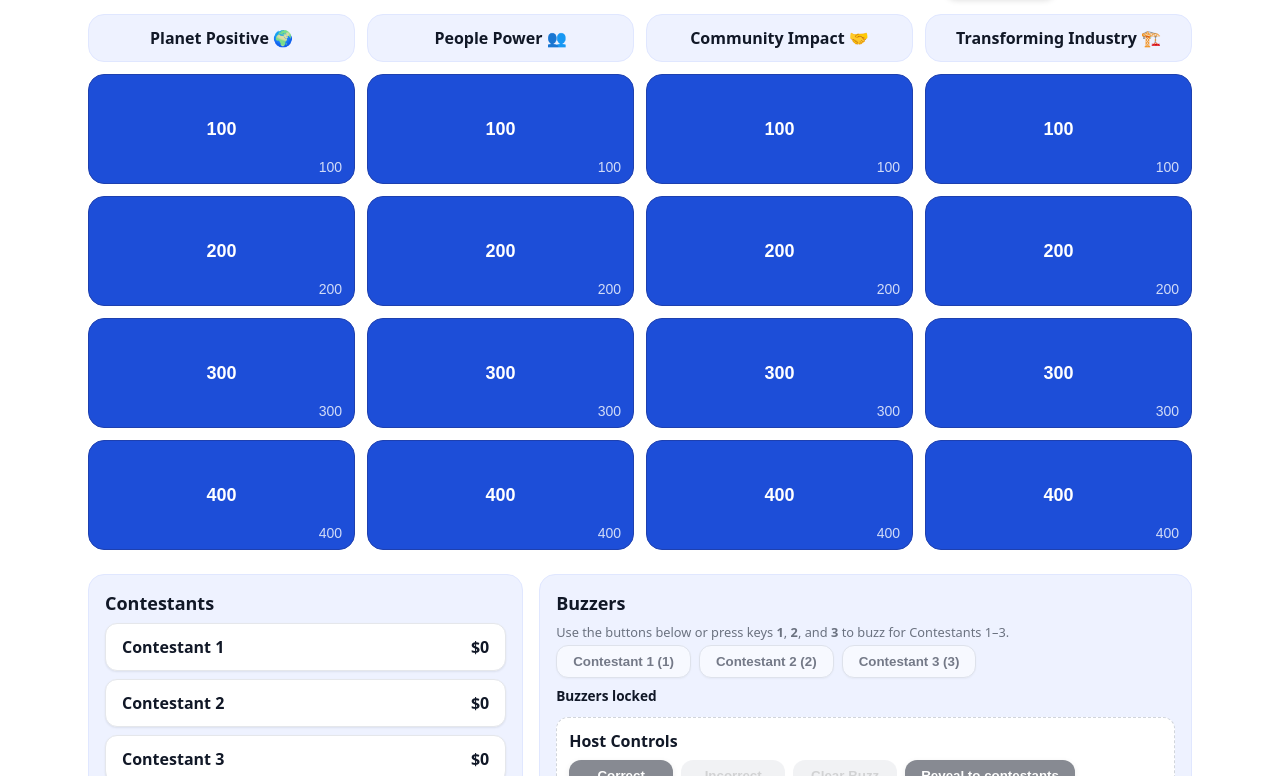
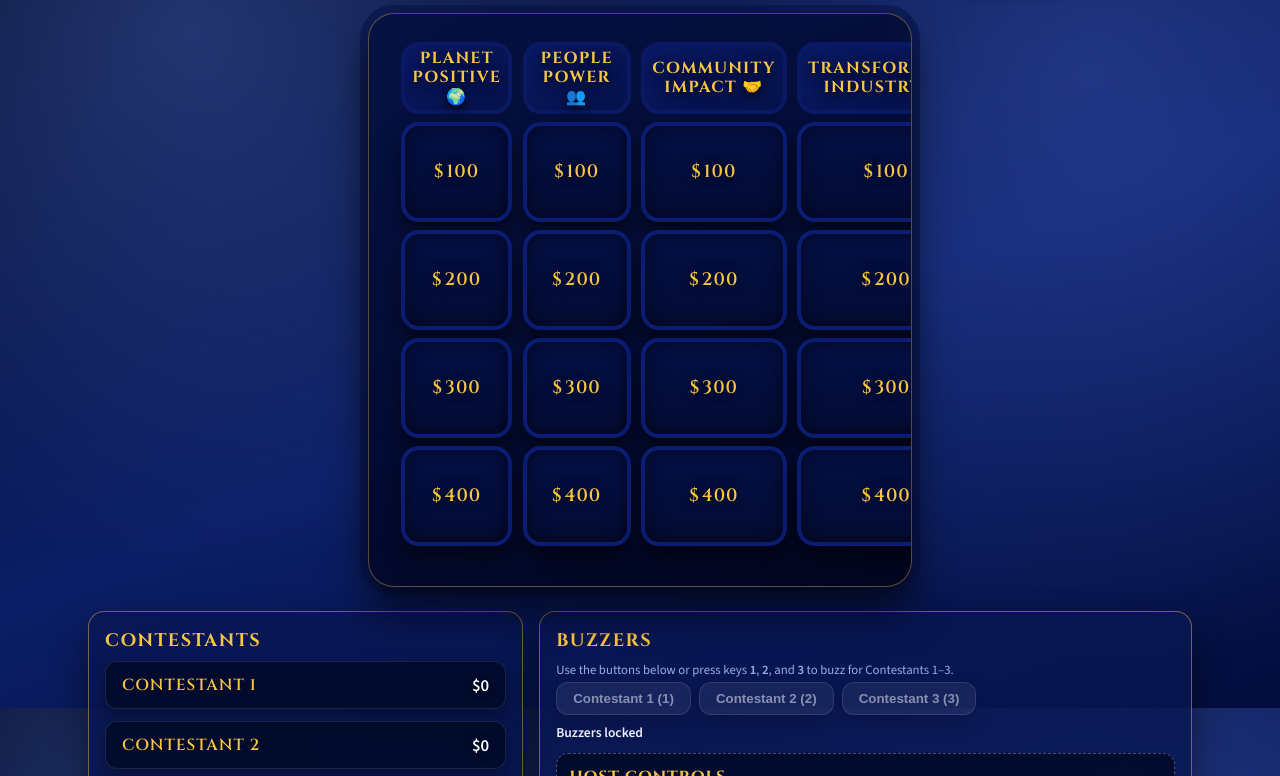
Before and after one commit to jndowney1234/ESGeopardy, a plain HTML site: page index.html in a window 1280 px wide. Shown: the part 92-868 px from the top of the page. Drawn offline with nearby package versions, Linux system fonts and the light colour scheme.

Commit message:
Revamp Jeopardy board styling

```diff
--- a/index.html
+++ b/index.html
@@ -5,15 +5,46 @@
   <meta name="viewport" content="width=device-width, initial-scale=1" />
   <title>ESGoepardy — 2024 ESG Edition (Static)</title>
   <style>
+    @import url('https://fonts.googleapis.com/css2?family=Cinzel:wght@600;700&family=Source+Sans+3:wght@400;600&display=swap');
     :root{
-      --bg:#ffffff;--text:#111827;--muted:#6b7280;--indigo50:#eef2ff;--indigo100:#e0e7ff;
-      --blue700:#1d4ed8;--blue800:#1e40af;--amber200:#fde68a;--amber300:#fcd34d;--emerald100:#d1fae5;--emerald200:#a7f3d0;
-      --gray200:#e5e7eb;--gray300:#d1d5db;--fuchsia700:#a21caf;--overlay:rgba(0,0,0,.5);
+      --bg:#010720;
+      --bg-accent:#0b1e66;
+      --stage-fade:#020d3d;
+      --text:#f2f5ff;
+      --muted:#9daae0;
+      --indigo50:rgba(13,32,105,.8);
+      --indigo100:rgba(28,54,145,.85);
+      --blue700:#0b1a63;
+      --blue800:#041048;
+      --amber200:#f9c642;
+      --amber300:#d89a1e;
+      --emerald100:#3fa1ff;
+      --emerald200:#5ab7ff;
+      --gray200:rgba(255,255,255,.16);
+      --gray300:rgba(255,255,255,.25);
+      --fuchsia700:#b53cce;
+      --overlay:rgba(2,6,25,.82);
+      --heading-font:'Cinzel','Times New Roman',serif;
+      --body-font:'Source Sans 3',system-ui,-apple-system,Segoe UI,Roboto,Ubuntu,"Helvetica Neue",Arial,"Noto Sans",sans-serif;
+      --tile-width:6.75rem;
+      --tile-height:6.25rem;
+      --cat-height:4.5rem;
+      --tile-border:4px;
     }
     *{box-sizing:border-box}
-    body{margin:0;background:var(--bg);color:var(--text);font-family:system-ui,-apple-system,Segoe UI,Roboto,Ubuntu,"Helvetica Neue",Arial,"Noto Sans",sans-serif;}
+    body{
+      margin:0;
+      background:
+        radial-gradient(circle at 15% 15%,rgba(73,103,189,.45) 0,transparent 42%),
+        radial-gradient(circle at 85% 20%,rgba(76,108,214,.35) 0,transparent 48%),
+        linear-gradient(160deg,var(--bg) 0%,var(--bg-accent) 55%,var(--stage-fade) 100%);
+      color:var(--text);
+      font-family:var(--body-font);
+      min-height:100vh;
+      background-attachment:fixed;
+    }
     .container{max-width:72rem;margin:0 auto;padding:1.5rem}
-    h1{font-size:1.875rem;line-height:2.25rem;margin:0 0 .25rem;font-weight:700}
+    h1{font-size:1.875rem;line-height:2.25rem;margin:0 0 .25rem;font-weight:700;font-family:var(--heading-font);letter-spacing:.08em;text-transform:uppercase;color:var(--amber200);text-shadow:0 6px 18px rgba(0,0,0,.6)}
     p{margin:.25rem 0}
     .muted{color:var(--muted)}
     .row{display:flex;gap:.5rem;flex-wrap:wrap;align-items:center}
@@ -21,21 +52,79 @@
     .btn-primary{background:#111827;color:#fff;box-shadow:0 2px 6px rgba(0,0,0,.15)}
     .btn-primary:hover{box-shadow:0 6px 12px rgba(0,0,0,.18)}
     .btn-alt{background:var(--gray200)}
-    .grid{display:grid;grid-template-columns:1fr;gap:.75rem}
-    @media (min-width:640px){.grid{grid-template-columns:repeat(4,minmax(0,1fr))}}
-    .col{display:flex;flex-direction:column;gap:.75rem}
-    .cat{padding:.75rem;text-align:center;border:1px solid var(--indigo100);background:var(--indigo50);border-radius:16px;font-weight:600}
-    .tile{position:relative;min-height:110px;padding:.75rem;border-radius:16px;text-align:center;border:1px solid transparent;transition:.15s;cursor:pointer}
-    .tile.hidden{background:var(--blue700);color:#fff;border-color:var(--blue800)}
-    .tile.hidden:hover{filter:brightness(.95)}
-    .tile.clue{background:var(--amber200);color:#111827;border-color:var(--amber300)}
-    .tile.clue:hover{filter:brightness(.98)}
-    .tile.response{background:var(--emerald100);color:#111827;border-color:var(--emerald200)}
-    .tile.response:hover{filter:brightness(.98)}
-    .tile.done,.tile[disabled]{background:var(--gray200);border-color:var(--gray300);color:#9ca3af;cursor:not-allowed}
-    .value-tag{position:absolute;right:.75rem;bottom:.5rem;opacity:.8;font-size:.875rem}
-    .played{position:absolute;inset:0;display:flex;align-items:center;justify-content:center;font-weight:600;font-size:.9rem}
-    .flash{position:absolute;inset:0;display:flex;align-items:center;justify-content:center;border-radius:16px;background:rgba(162,28,175,.9);color:#fff;text-align:center;padding:.75rem;animation:pulse 1s infinite}
+    .board-wrapper{
+      position:relative;
+      margin:0 auto 1.5rem;
+      padding:1.25rem 2rem 2rem;
+      max-width:calc(4 * var(--tile-width) + 7rem);
+      background:linear-gradient(160deg,rgba(4,16,64,.92) 0%,rgba(3,9,46,.95) 65%,rgba(2,6,30,.98) 100%);
+      border-radius:26px;
+      border:1px solid rgba(249,198,66,.35);
+      box-shadow:0 22px 40px rgba(0,0,0,.65),0 0 0 8px rgba(9,21,77,.65);
+      display:flex;
+      justify-content:center;
+      overflow-x:auto;
+    }
+    .grid{display:flex;gap:.65rem;min-width:calc(4 * var(--tile-width) + 1.95rem);padding:.5rem 0}
+    .col{display:grid;grid-template-rows:var(--cat-height) repeat(4,var(--tile-height));gap:.5rem;flex:0 0 var(--tile-width)}
+    .cat{
+      display:flex;
+      align-items:center;
+      justify-content:center;
+      padding:.35rem .45rem;
+      text-align:center;
+      border-radius:18px;
+      border:var(--tile-border) solid rgba(10,26,102,.9);
+      background:linear-gradient(150deg,rgba(9,25,99,.95) 0%,rgba(6,18,75,.98) 100%);
+      font-weight:700;
+      font-family:var(--heading-font);
+      text-transform:uppercase;
+      letter-spacing:.08em;
+      color:var(--amber200);
+      font-size:1rem;
+      line-height:1.2;
+      text-shadow:0 4px 12px rgba(0,0,0,.85);
+    }
+    .tile{
+      position:relative;
+      display:flex;
+      align-items:center;
+      justify-content:center;
+      text-align:center;
+      border-radius:18px;
+      border:var(--tile-border) solid rgba(12,32,122,.9);
+      background:linear-gradient(180deg,rgba(4,16,70,.98) 0%,rgba(3,12,52,.98) 100%);
+      box-shadow:inset 0 0 18px rgba(0,0,0,.55),0 12px 18px rgba(0,0,0,.5);
+      transition:transform .25s ease,box-shadow .25s ease,filter .25s ease,background .25s ease,color .25s ease,border-color .25s ease;
+      cursor:pointer;
+      padding:.35rem;
+      overflow:hidden;
+      font-family:var(--heading-font);
+    }
+    .tile .content{display:block;width:100%;padding:0 .35rem;font-weight:600;line-height:1.25;letter-spacing:.06em}
+    .tile.hidden .content{color:var(--amber200);font-size:1.75rem;text-transform:uppercase;text-shadow:0 0 12px rgba(0,0,0,.7);font-variant-numeric:tabular-nums}
+    .tile.hidden .content::before{content:'$';margin-right:.1em}
+    .tile.hidden{color:var(--amber200)}
+    .tile.hidden:hover{transform:translateY(-3px);box-shadow:inset 0 0 22px rgba(0,0,0,.45),0 18px 28px rgba(0,0,0,.55);filter:brightness(1.05)}
+    .tile.clue{
+      background:linear-gradient(150deg,rgba(33,77,204,.95) 0%,rgba(41,102,255,.9) 100%);
+      color:#fff;
+      border-color:rgba(249,198,66,.75);
+      box-shadow:inset 0 0 18px rgba(8,23,89,.65),0 16px 28px rgba(6,18,65,.6);
+    }
+    .tile.clue .content{font-size:1rem;text-transform:none;letter-spacing:.02em;text-shadow:0 2px 10px rgba(0,0,0,.5)}
+    .tile.response{
+      background:linear-gradient(150deg,rgba(38,125,230,.95) 0%,rgba(63,177,255,.9) 100%);
+      color:#fff;
+      border-color:rgba(249,198,66,.7);
+      box-shadow:inset 0 0 18px rgba(9,40,96,.55),0 16px 28px rgba(4,17,60,.55);
+    }
+    .tile.response .content{font-size:1rem;text-transform:none;letter-spacing:.02em;text-shadow:0 2px 10px rgba(0,0,0,.5)}
+    .tile.done,.tile[disabled]{background:linear-gradient(180deg,rgba(18,24,54,.85) 0%,rgba(10,14,34,.9) 100%);border-color:rgba(67,78,132,.7);color:rgba(180,190,220,.4);cursor:not-allowed;box-shadow:inset 0 0 18px rgba(0,0,0,.65)}
+    .tile:focus-visible{outline:3px solid var(--amber200);outline-offset:4px}
+    .value-tag{display:none}
+    .played{position:absolute;inset:0;display:flex;align-items:center;justify-content:center;font-weight:700;font-size:1rem;text-transform:uppercase;letter-spacing:.1em;color:rgba(216,226,255,.6)}
+    .flash{position:absolute;inset:0;display:flex;align-items:center;justify-content:center;border-radius:18px;background:rgba(27,73,225,.85);color:#fff;text-align:center;padding:.75rem;animation:pulse 1s infinite;text-transform:uppercase;font-family:var(--heading-font);letter-spacing:.08em}
     @keyframes pulse{0%{opacity:.95}50%{opacity:.65}100%{opacity:.95}}
 
     .tips summary{cursor:pointer}
@@ -50,34 +139,46 @@
     .status{margin-top:.5rem;font-size:.8rem;font-style:italic;color:#4b5563}
     .control-panel{display:grid;gap:1rem;margin-top:1.5rem}
     @media (min-width:768px){.control-panel{grid-template-columns:2fr 3fr}}
-    .panel{padding:1rem;border-radius:16px;border:1px solid var(--indigo100);background:var(--indigo50)}
-    .panel h2{margin:0 0 .5rem;font-size:1.125rem}
-    .contestant-list{display:grid;gap:.5rem}
-    .contestant{display:flex;justify-content:space-between;align-items:center;padding:.75rem 1rem;border-radius:12px;background:#fff;border:1px solid var(--gray200);box-shadow:0 1px 2px rgba(15,23,42,.08);transition:.15s}
-    .contestant.active{border-color:var(--amber300);box-shadow:0 4px 10px rgba(252,211,77,.35);background:var(--amber200)}
-    .contestant-name{font-weight:600}
-    .contestant-score{font-variant-numeric:tabular-nums;font-weight:600}
+    .panel{padding:1rem;border-radius:16px;border:1px solid rgba(249,198,66,.45);background:rgba(9,22,84,.82);box-shadow:0 18px 36px rgba(0,0,0,.45)}
+    .panel h2{margin:0 0 .5rem;font-size:1.125rem;font-family:var(--heading-font);letter-spacing:.08em;text-transform:uppercase;color:var(--amber200)}
+    .contestant-list{display:grid;gap:.75rem}
+    .contestant{display:flex;justify-content:space-between;align-items:center;padding:.75rem 1rem;border-radius:12px;background:rgba(1,7,32,.75);border:1px solid rgba(255,255,255,.1);box-shadow:0 8px 18px rgba(0,0,0,.35);transition:.2s}
+    .contestant.active{border-color:rgba(249,198,66,.7);box-shadow:0 12px 26px rgba(9,22,84,.6);background:rgba(15,36,115,.8)}
+    .contestant-name{font-weight:600;font-family:var(--heading-font);letter-spacing:.06em;text-transform:uppercase;color:var(--amber200)}
+    .contestant-score{font-variant-numeric:tabular-nums;font-weight:600;font-size:1.05rem;color:#fff;text-shadow:0 2px 8px rgba(0,0,0,.6)}
     .buzzer-grid{display:flex;flex-wrap:wrap;gap:.5rem}
-    .buzzer-btn{background:#fff;color:var(--text);border:1px solid var(--gray300);box-shadow:0 1px 2px rgba(15,23,42,.08)}
+    .buzzer-btn{background:rgba(255,255,255,.12);color:var(--text);border:1px solid rgba(255,255,255,.22);box-shadow:0 8px 18px rgba(0,0,0,.3)}
     .buzzer-btn:disabled{opacity:.55;cursor:not-allowed}
     .buzzer-note{margin-top:.25rem;font-size:.8rem;color:var(--muted)}
     .buzzer-status{margin-top:.5rem;font-size:.85rem;font-weight:600}
     .buzzer-indicator{margin-top:.5rem;font-size:1rem;font-weight:600;padding:.5rem .75rem;border-radius:12px;display:none}
-    .buzzer-indicator[data-tone="ready"]{display:block;background:var(--emerald100);color:#065f46}
-    .buzzer-indicator[data-tone="active"]{display:block;background:var(--amber200);color:#78350f}
-    .buzzer-indicator[data-tone="success"]{display:block;background:var(--emerald100);color:#065f46}
-    .buzzer-indicator[data-tone="warn"]{display:block;background:#fee2e2;color:#991b1b}
-    .buzzer-indicator[data-tone="info"]{display:block;background:#e0e7ff;color:var(--blue800)}
-    .host-controls{margin-top:.75rem;padding:.75rem;border-radius:12px;background:#fff;border:1px dashed var(--gray300)}
-    .host-controls h3{margin:0 0 .5rem;font-size:1rem}
+    .buzzer-indicator[data-tone="ready"]{display:block;background:rgba(20,140,255,.9);color:#fff}
+    .buzzer-indicator[data-tone="active"]{display:block;background:var(--amber200);color:#2f1c00}
+    .buzzer-indicator[data-tone="success"]{display:block;background:rgba(34,192,124,.85);color:#012d18}
+    .buzzer-indicator[data-tone="warn"]{display:block;background:rgba(196,42,42,.8);color:#fff}
+    .buzzer-indicator[data-tone="info"]{display:block;background:rgba(61,96,214,.85);color:#fff}
+    .host-controls{margin-top:.75rem;padding:.75rem;border-radius:12px;background:rgba(1,7,32,.75);border:1px dashed rgba(255,255,255,.28)}
+    .host-controls h3{margin:0 0 .5rem;font-size:1rem;font-family:var(--heading-font);letter-spacing:.05em;text-transform:uppercase;color:var(--amber200)}
     .host-controls .btn{min-width:6.5rem}
     .host-controls .btn:disabled{opacity:.5;cursor:not-allowed}
-    .host-controls.active{border-style:solid;border-color:var(--amber300);box-shadow:0 0 0 2px rgba(252,211,77,.35)}
+    .host-controls.active{border-style:solid;border-color:rgba(249,198,66,.6);box-shadow:0 0 0 2px rgba(249,198,66,.35)}
     body.role-contestant [data-role="host-only"]{display:none !important}
-    .host-answer{margin-top:.75rem;padding:.75rem;border-radius:12px;background:#fff;border:1px dashed var(--gray300);display:flex;flex-direction:column;gap:.25rem}
-    .host-answer h3{margin:0;font-size:1rem}
+    .host-answer{margin-top:.75rem;padding:.75rem;border-radius:12px;background:rgba(1,7,32,.78);border:1px dashed rgba(255,255,255,.3);display:flex;flex-direction:column;gap:.25rem}
+    .host-answer h3{margin:0;font-size:1rem;font-family:var(--heading-font);letter-spacing:.05em;text-transform:uppercase;color:var(--amber200)}
     .host-answer p{margin:0;font-size:.9rem}
-    .host-answer[data-state="active"]{border-style:solid;border-color:var(--blue700);box-shadow:0 0 0 2px rgba(29,78,216,.25)}
+    .host-answer[data-state="active"]{border-style:solid;border-color:rgba(32,76,214,.75);box-shadow:0 0 0 2px rgba(41,102,255,.35)}
+    @media (max-width:1024px){
+      .board-wrapper{max-width:100%;padding:1.25rem 1.25rem 1.75rem}
+      .grid{justify-content:flex-start}
+    }
+    @media (max-width:768px){
+      .container{padding:1rem}
+      .board-wrapper{margin:0 -1rem 1.25rem;padding:1rem 1.25rem 1.5rem}
+    }
+    @media (max-width:640px){
+      .grid{gap:.5rem;min-width:calc(4 * var(--tile-width) + 1.5rem)}
+      .col{gap:.45rem}
+    }
   </style>
 </head>
 <body>
@@ -93,7 +194,9 @@
       </div>
     </header>
 
-    <div id="board" class="grid" aria-label="Jeopardy board"></div>
+    <div class="board-wrapper" aria-hidden="false">
+      <div id="board" class="grid" aria-label="Jeopardy board"></div>
+    </div>
 
     <section class="control-panel" aria-label="Scoreboard and buzzer controls">
       <div class="panel">
```
